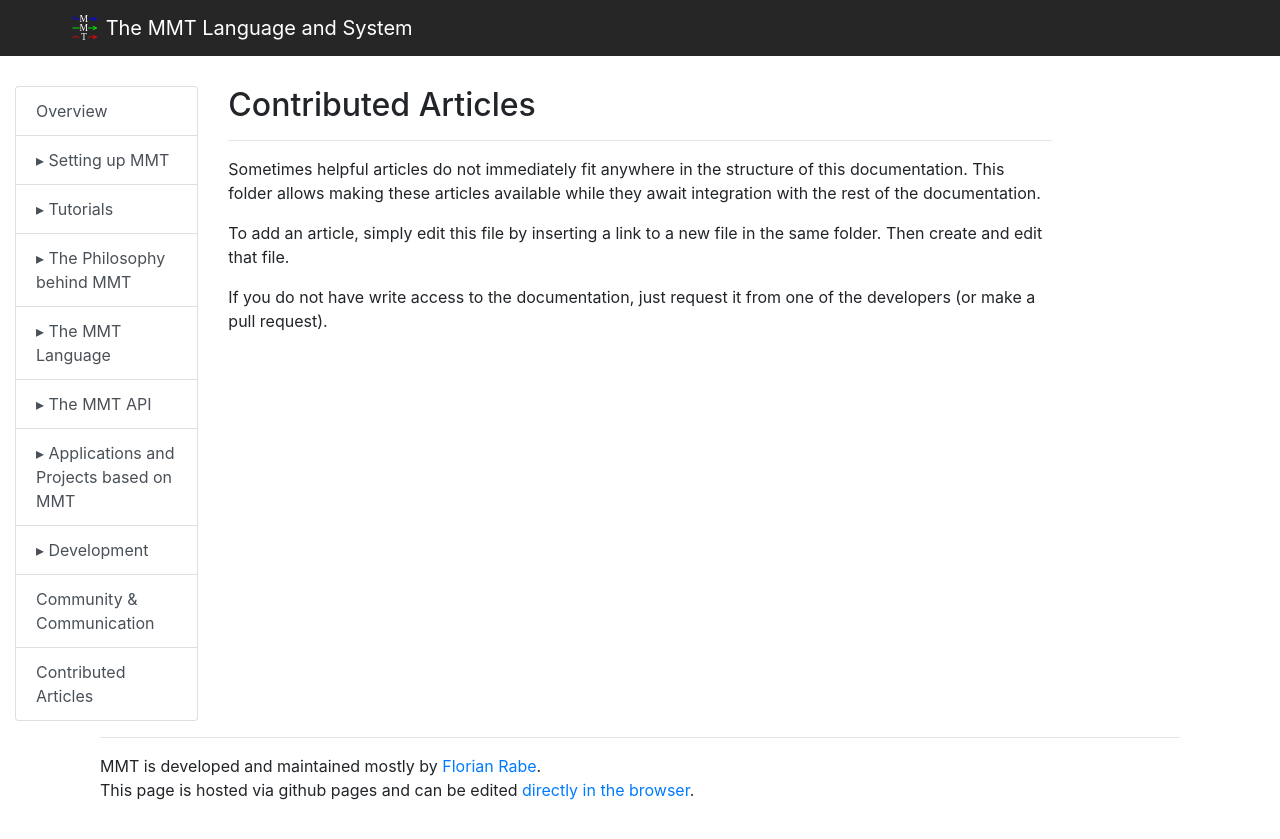
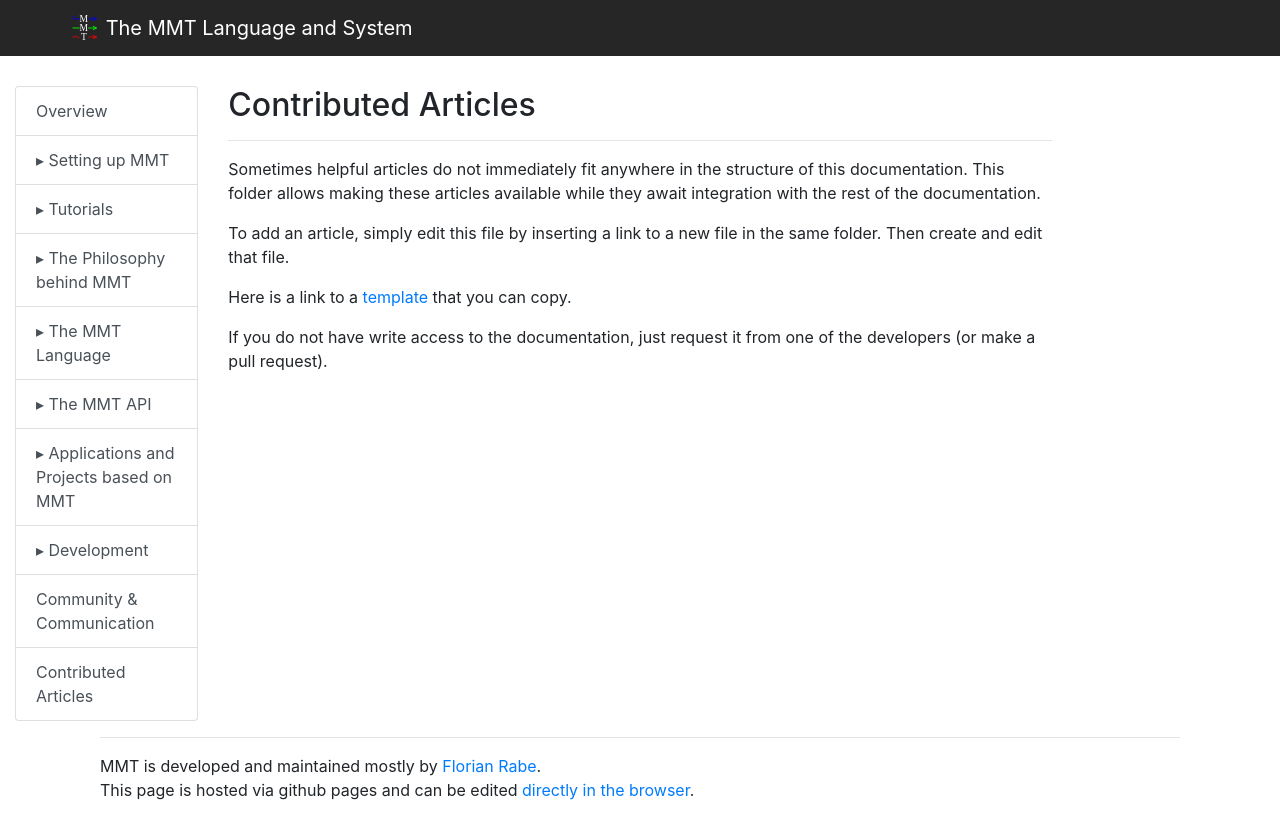
Before and after one commit to UniFormal/uniformal.github.io, a Jekyll site: the page built from doc/contribs/index.md, in a window 1280 px wide. Shown: the top 839 px of the page. Built offline with Jekyll 4.4.1, drawn with Linux system fonts in a browser that asks for light colours.

Commit message:
Update index.md

```diff
--- a/doc/contribs/index.md
+++ b/doc/contribs/index.md
@@ -9,4 +9,6 @@ This folder allows making these articles available while they await integration
 To add an article, simply edit this file by inserting a link to a new file in the same folder.
 Then create and edit that file.
 
+Here is a link to a [template](template.md) that you can copy.
+
 If you do not have write access to the documentation, just request it from one of the developers (or make a pull request).
```
